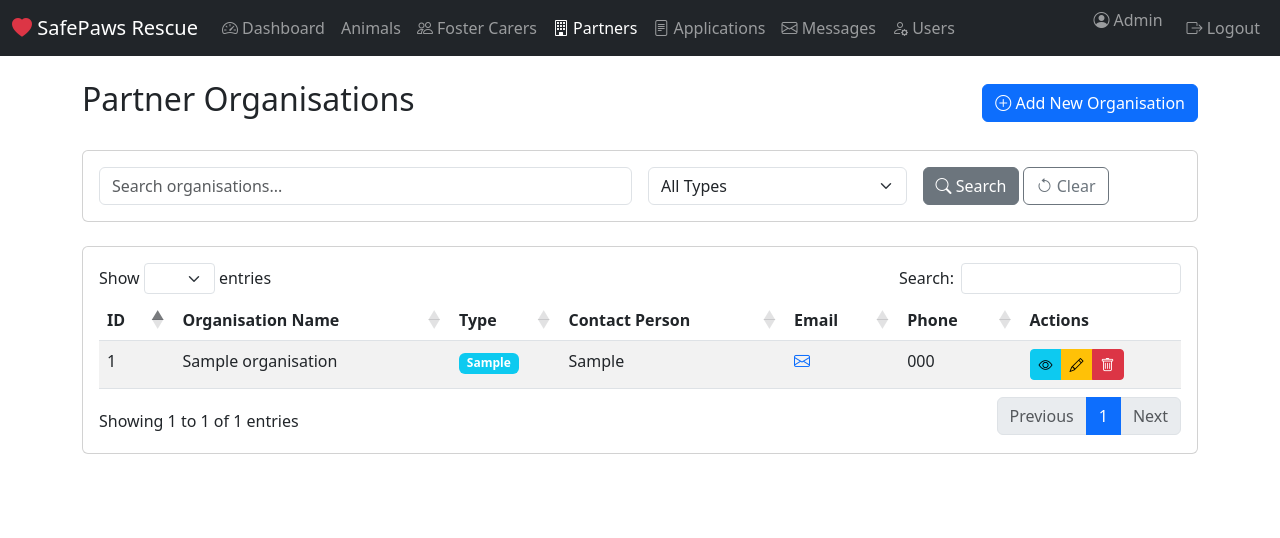
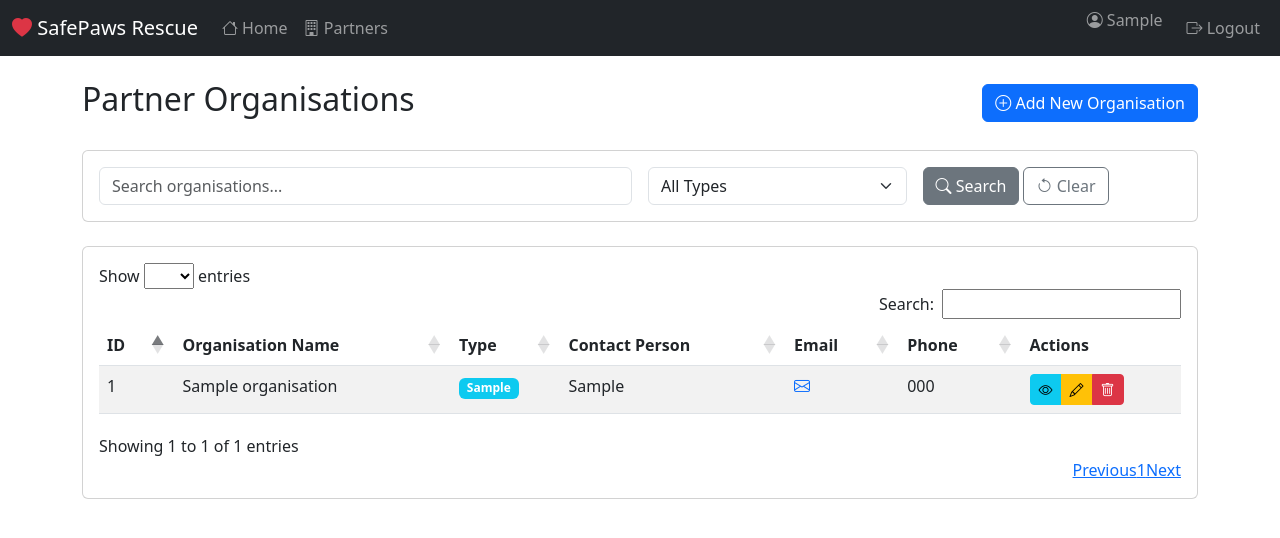
Before and after one commit to abstractalex-lab/safepaws-rescue, a PHP site: page /partner_organisations/list.php in a window 1280 px wide. Shown: the top 538 px of the page. Run offline with PHP 8.4, Linux system fonts and the light colour scheme; the visitor is signed in with stand-in values (Sample User, id 1); tables that the repository leaves empty or names only in its code hold one stand-in row (values such as "Sample post"); some libraries are stand-ins or nearby versions.

Commit message:
Edits on Organisations section

```diff
--- a/includes/navbar.php
+++ b/includes/navbar.php
@@ -1,5 +1,19 @@
 <?php
 // includes/navbar.php
+// check if user is logged in for the navbar display
+/** @var PDO $pdo */
+$current_user = null;
+if (isset($_SESSION['user_id'])) {
+    try {
+        $stmt = $pdo->prepare("SELECT * FROM users WHERE user_id = :id AND status = 'active'");
+        $stmt->execute(['id' => $_SESSION['user_id']]);
+        if ($stmt->rowCount() === 1) {
+            $current_user = $stmt->fetchObject();
+        }
+    } catch (PDOException $e) {
+        // silent fail
+    }
+}
 ?>
 <nav class="navbar navbar-expand-lg navbar-dark bg-dark">
     <div class="container-fluid">
@@ -13,45 +27,21 @@
             <ul class="navbar-nav me-auto">
                 <li class="nav-item">
                     <a class="nav-link" href="../index.php">
-                        <i class="bi bi-speedometer2"></i> Dashboard
+                        <i class="bi bi-house"></i> Home
                     </a>
                 </li>
                 <li class="nav-item">
-                    <a class="nav-link" href="../animals/list.php">
-                        <i class="bi bi-paw"></i> Animals
-                    </a>
-                </li>
-                <li class="nav-item">
-                    <a class="nav-link" href="../foster_carers/list.php">
-                        <i class="bi bi-people"></i> Foster Carers
-                    </a>
-                </li>
-                <li class="nav-item">
-                    <a class="nav-link active" href="list.php">
+                    <a class="nav-link" href="../partner_organisations/list.php">
                         <i class="bi bi-building"></i> Partners
-                    </a>
-                </li>
-                <li class="nav-item">
-                    <a class="nav-link" href="../applications/list.php">
-                        <i class="bi bi-file-text"></i> Applications
-                    </a>
-                </li>
-                <li class="nav-item">
-                    <a class="nav-link" href="../contact/list.php">
-                        <i class="bi bi-envelope"></i> Messages
-                    </a>
-                </li>
-                <li class="nav-item">
-                    <a class="nav-link" href="../users/list.php">
-                        <i class="bi bi-person-gear"></i> Users
                     </a>
                 </li>
             </ul>
             <ul class="navbar-nav">
+                <?php if ($current_user): ?>
                     <li class="nav-item">
                         <span class="navbar-text me-3">
                             <i class="bi bi-person-circle"></i>
-                        <?= htmlspecialchars($_SESSION['user_name'] ?? 'Admin') ?>
+                            <?= htmlspecialchars($current_user->first_name ?? 'Admin') ?>
                         </span>
                     </li>
                     <li class="nav-item">
@@ -59,6 +49,13 @@
                             <i class="bi bi-box-arrow-right"></i> Logout
                         </a>
                     </li>
+                <?php else: ?>
+                    <li class="nav-item">
+                        <a class="nav-link" href="../auth/login.php">
+                            <i class="bi bi-box-arrow-in-right"></i> Login
+                        </a>
+                    </li>
+                <?php endif; ?>
             </ul>
         </div>
     </div>
--- a/index.php
+++ b/index.php
@@ -44,5 +44,6 @@ if (isset($_SESSION['user_id'])) {
 
 <p><a href="public/animals.php">Browse animals for adoption</a></p>
 <p><a href="contact/index.php">Contact Us</a></p>
+<p><a href="partner_organisations/list.php">Partner Organisation List</a></p>
 </body>
 </html>
--- a/partner_organisations/list.php
+++ b/partner_organisations/list.php
@@ -184,10 +184,8 @@ $types = $type_stmt->fetchAll();
     </div>
 </div>
 
-<script src="https://cdn.jsdelivr.net/npm/bootstrap@5.3.0/dist/js/bootstrap.bundle.min.js"></script>
 <script src="https://code.jquery.com/jquery-3.7.1.min.js"></script>
 <script src="https://cdn.datatables.net/1.13.6/js/jquery.dataTables.min.js"></script>
-<script src="https://cdn.datatables.net/1.13.6/js/dataTables.bootstrap5.min.js"></script>
 
 <script>
     $(document).ready(function() {
```
Lines whose indentation alone changed are shown as unchanged.
